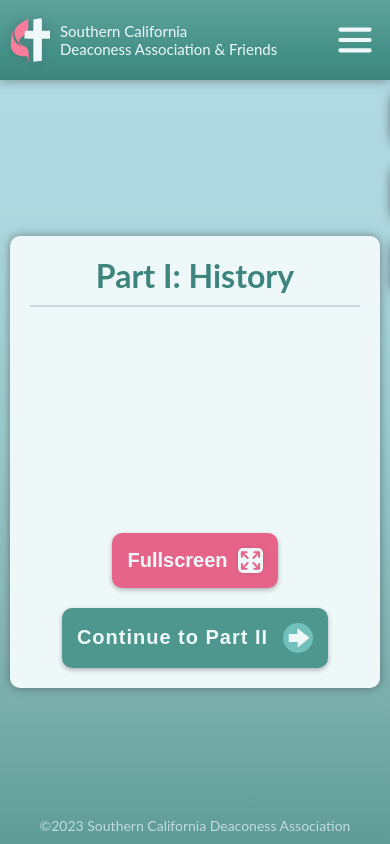
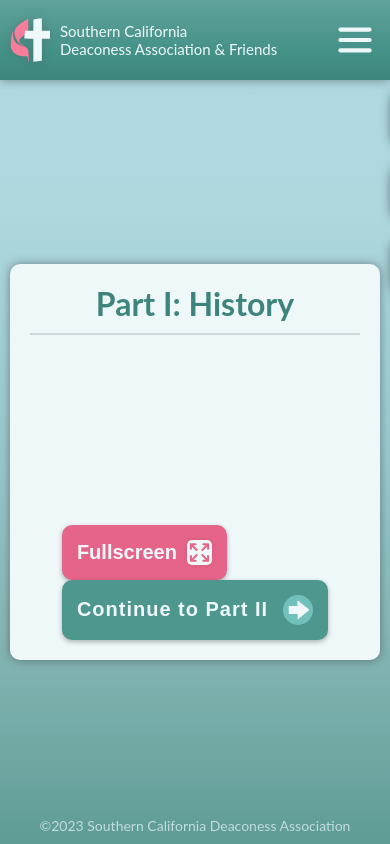
Before and after one commit to SoCal-Deaconess-Association/SCDA-Website, a React (Vite) app: page / in a window 390 px wide. Built offline with nearby package versions, Linux system fonts and the light colour scheme.

Commit message:
Adjusting layout for landscape mode on mobile devies

```diff
--- a/src/components/VideoPlayer.tsx
+++ b/src/components/VideoPlayer.tsx
@@ -1,9 +1,9 @@
 import { useRef } from 'react';
 import YouTube from 'react-youtube';
-import FullscreenIcon from '../assets/icons/FullscreenIcon';
 
 type VideoPlayerProps = {
     videoID: string;
+    onToggleFullscreen: () => void;
 };
 
 export const VideoPlayer: React.FC<VideoPlayerProps> = ({ videoID }) => {
@@ -24,26 +24,9 @@ export const VideoPlayer: React.FC<VideoPlayerProps> = ({ videoID }) => {
         playerRef.current = player;
     };
 
-    const toggleFullscreen = () => {
-        const player = playerRef.current;
-        if (player) {
-            const playerElement = player.getIframe();
-            if (playerElement.requestFullscreen) {
-                playerElement.requestFullscreen();
-            } else if (playerElement.mozRequestFullScreen) { /* Firefox */
-                playerElement.mozRequestFullScreen();
-            } else if (playerElement.webkitRequestFullscreen) { /* Chrome, Safari & Opera */
-                playerElement.webkitRequestFullscreen();
-            } else if (playerElement.msRequestFullscreen) { /* IE/Edge */
-                playerElement.msRequestFullscreen();
-            }
-        }
-    };
-
     return (
         <div className="video-player-container">
             <YouTube videoId={videoID} opts={opts} className="youtube-player" onReady={onPlayerReady} />
-            <button onClick={toggleFullscreen}>Fullscreen <FullscreenIcon color1='#e66489' color2='#eff8f9' /></button>
         </div>
     );
 };
--- a/src/pages/Anthem.page.tsx
+++ b/src/pages/Anthem.page.tsx
@@ -1,32 +1,61 @@
-// import React features
-import { useNavigate } from "react-router-dom";
+// React features
+import { useState, useEffect } from 'react';
+import { useNavigate } from "react-router";
 
-// import Components
+// Components
 import { VideoPlayer } from '../components/VideoPlayer';
 
-// import Images
+// Images
 import Arrow from '../assets/icons/ArrowIcon';
+import FullscreenIcon from '../assets/icons/FullscreenIcon';
 
 export const AnthemPage = () => {
     const navigate = useNavigate();
+    const [isFullscreen, setIsFullscreen] = useState(false);
+    const [isLandscape, setIsLandscape] = useState(false);
+
+    const toggleFullscreen = () => {
+        setIsFullscreen(!isFullscreen);
+    };
 
     const greetingsPage = () => {
         navigate('/greetings');
     };
 
+    useEffect(() => {
+        const updateOrientation = () => {
+            setIsLandscape(window.matchMedia("(orientation: landscape)").matches);
+        };
+
+        updateOrientation();
+
+        window.addEventListener('resize', updateOrientation);
+
+        return () => {
+            window.removeEventListener('resize', updateOrientation);
+        };
+    }, []);
+
     return (
-        <div className='anthem-page card shadow'>
+        <div className='anthem-page history-anthem card shadow'>
             <h1>Part III: Anthem</h1>
             <div className='divider'></div>
-            <VideoPlayer videoID={'ZPeF3wIwuUw'} />
+            <div className='content-container'>
+                <VideoPlayer videoID={'ZPeF3wIwuUw'} onToggleFullscreen={toggleFullscreen} />
+                <div className='button-container'>
+                    <button className='button-fullscreen' onClick={toggleFullscreen}>
+                        Fullscreen <FullscreenIcon color1='#e66489' color2='#eff8f9' />
+                    </button>
                     <button
                         onClick={greetingsPage}
                         className='button bg-teal no-highlight'
                     >
                         <Arrow />
                         <span className='spacer'></span>
-                Back to Part II
+                        {isLandscape ? 'Part II' : 'Back to Part II'}
                     </button>
+                </div>
+            </div>
         </div>
     );
 }
--- a/src/pages/History.page.tsx
+++ b/src/pages/History.page.tsx
@@ -1,4 +1,5 @@
 // React features
+import { useState, useEffect } from 'react';
 import { useNavigate } from "react-router";
 
 // Components
@@ -6,24 +7,52 @@ import { VideoPlayer } from '../components/VideoPlayer';
 
 // Images
 import Arrow from '../assets/icons/ArrowIcon';
+import FullscreenIcon from '../assets/icons/FullscreenIcon';
 
 export const HistoryPage = () => {
     const navigate = useNavigate();
+    const [isFullscreen, setIsFullscreen] = useState(false);
+    const [isLandscape, setIsLandscape] = useState(false);
+
+    const toggleFullscreen = () => {
+        setIsFullscreen(!isFullscreen);
+    };
 
     const greetingsPage = () => {
         navigate('/greetings');
     };
 
+    useEffect(() => {
+        const updateOrientation = () => {
+            setIsLandscape(window.matchMedia("(orientation: landscape)").matches);
+        };
+
+        updateOrientation();
+
+        window.addEventListener('resize', updateOrientation);
+
+        return () => {
+            window.removeEventListener('resize', updateOrientation);
+        };
+    }, []);
+
     return (
-        <div className='history-page card shadow'>
+        <div className='history-page history-anthem card shadow'>
             <h1>Part I: History</h1>
             <div className='divider'></div>
-            <VideoPlayer videoID={'ih3YX4Abh4g'} />
-            <button className='button bg-teal no-highlight' onClick={greetingsPage}>
-                Continue to Part II
-                <span className='spacer'></span>
-                <Arrow className='flip-horizontally' />
-            </button>
+            <div className='content-container'>
+                <VideoPlayer videoID={'ih3YX4Abh4g'} onToggleFullscreen={toggleFullscreen} />
+                <div className='button-container'>
+                    <button className='button-fullscreen' onClick={toggleFullscreen}>
+                        Fullscreen <FullscreenIcon color1='#e66489' color2='#eff8f9' />
+                    </button>
+                    <button className='button bg-teal no-highlight' onClick={greetingsPage}>
+                        {isLandscape ? 'Part II' : 'Continue to Part II'}
+                        <span className='spacer'></span>
+                        <Arrow className='flip-horizontally' />
+                    </button>
+                </div>
+            </div>
         </div>
     );
 }
--- a/src/styles/_pages.sass
+++ b/src/styles/_pages.sass
@@ -1,3 +1,4 @@
+@import "pages/_history-anthem"
 @import "pages/_greetings"
 @import "pages/_greeter"
 @import "pages/_story"
--- a/src/styles/components/_main.sass
+++ b/src/styles/components/_main.sass
@@ -33,12 +33,44 @@ main
         height: 2px
         width: 100%
 
+.button-fullscreen
+    background-color: $color-pink-dark
+    border: none
+    cursor: pointer
+    outline: none
+    display: flex
+    justify-content: center
+    align-items: center
+    padding: 15px
+    border-radius: 10px
+    color: $color-white
+    font-size: 20px
+    font-weight: bold
+    box-shadow: 0 2px 5px rgba(0, 0, 0, 0.288)
+    transition: background-color 0.1s ease-in-out
+
+    svg
+        width: 25px
+        height: auto
+        margin-left: 10px
+        filter: drop-shadow(0 0 2px rgba(0, 0, 0, 0.1))
+
+    &:active
+        background-color: darken($color-pink-dark, 4%)
+        filter: saturate(90%)
+
+    @media(pointer: fine)
+        &:hover
+            background-color: darken($color-pink-dark, 4%)
+            filter: saturate(90%)
+
 // For mobile landscape mode
 @media only screen and (max-width: 915px) and (orientation: landscape)
     .card
         padding: 10px
         width: calc(100% - 20px)
         max-height: calc(100vh - 60px)
+        min-height: calc(100vh - 60px)
 
         h1
             font-size: 20px
--- a/src/styles/components/_videoPlayer.sass
+++ b/src/styles/components/_videoPlayer.sass
@@ -10,37 +10,6 @@
     flex-direction: column
     align-items: center
     gap: 20px
-
-    button
-        background-color: $color-pink-dark
-        border: none
-        cursor: pointer
-        outline: none
-        display: flex
-        justify-content: center
-        align-items: center
-        padding: 15px
-        border-radius: 10px
-        color: $color-white
-        font-size: 20px
-        font-weight: bold
-        box-shadow: 0 2px 5px rgba(0, 0, 0, 0.288)
-        transition: background-color 0.1s ease-in-out
-
-        svg
-            width: 25px
-            height: auto
-            margin-left: 10px
-            filter: drop-shadow(0 0 2px rgba(0, 0, 0, 0.1))
-
-        &:active
-            background-color: darken($color-pink-dark, 4%)
-            filter: saturate(90%)
-
-        @media(pointer: fine)
-            &:hover
-                background-color: darken($color-pink-dark, 4%)
-                filter: saturate(90%)
 
 .youtube-player
     position: relative
@@ -59,20 +28,13 @@
 
 // For mobile landscape mode
 @media only screen and (max-width: 915px) and (orientation: landscape)
+    h1
+        margin-bottom: -5px
+
     .video-player-container
         padding-top: 5px
         padding-bottom: 5px
         gap: 10px
-        width: 70vh
-
-        button
-            padding: 10px
-            border-radius: 5px
-            font-size: 16px
-
-            svg
-                width: 20px
-                margin-left: 5px
 
         .youtube-player
             border-radius: 5px
--- /dev/null
+++ b/src/styles/pages/_history-anthem.sass
@@ -0,0 +1,20 @@
+// For mobile landscape mode
+@media only screen and (max-width: 915px) and (orientation: landscape)
+    .history-anthem
+        .content-container
+            height: 100vh
+            width: 100%
+            display: flex
+            flex-direction: row
+            justify-content: center
+            align-items: center
+            gap: 10px
+
+            .video-player-container
+                width: calc(120vh - 60px)
+
+            .button-container
+                z-index: 100x
+                display: flex
+                flex-direction: column
+                gap: 10px
--- a/src/styles/pages/_story.sass
+++ b/src/styles/pages/_story.sass
@@ -69,3 +69,12 @@
         svg
             height: 20px
             width: 20px
+
+    .button-fullscreen
+        padding: 10px
+        border-radius: 5px
+        font-size: 16px
+
+        svg
+            width: 20px
+            margin-left: 5px
```
Lines whose indentation alone changed are shown as unchanged.
